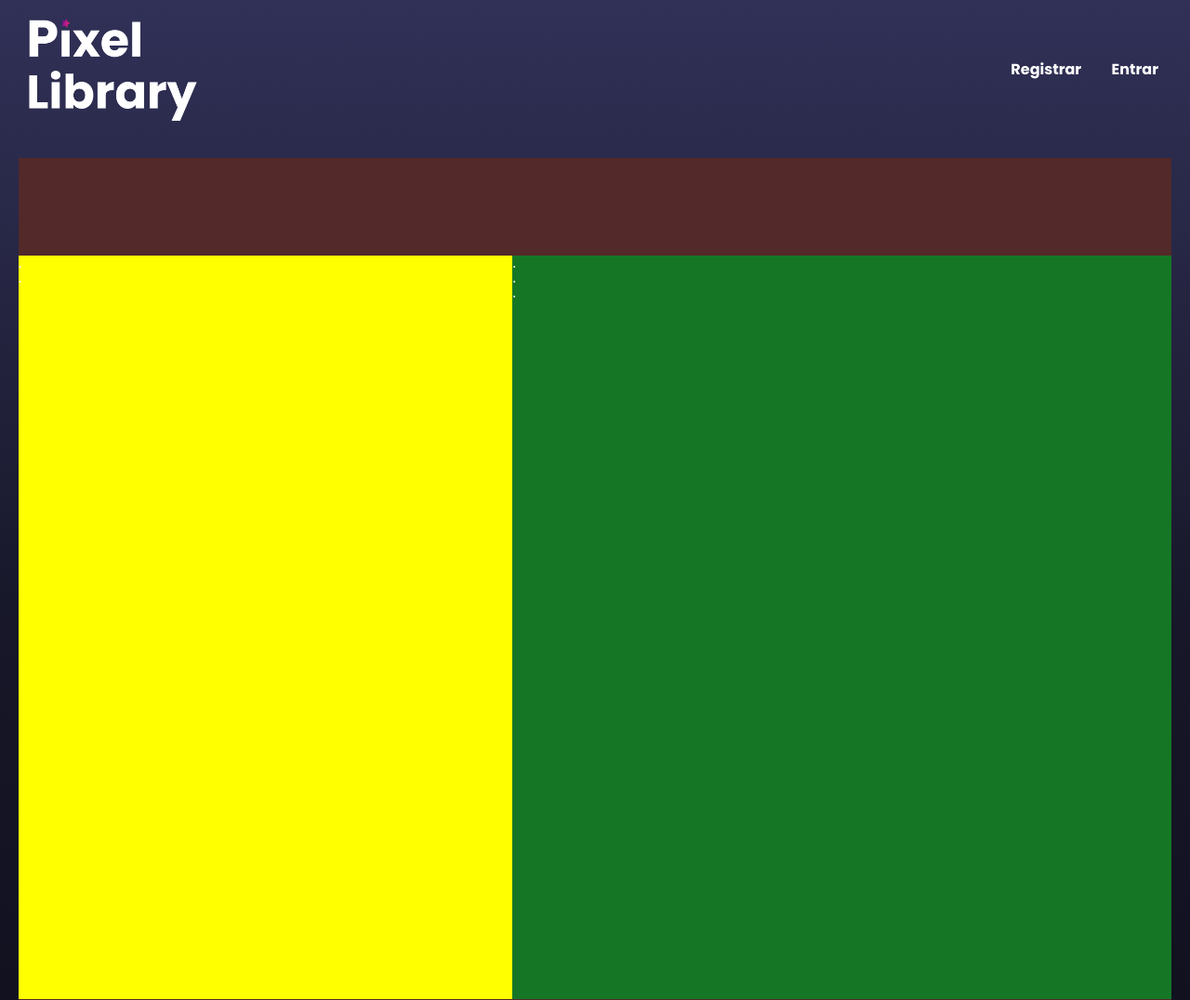
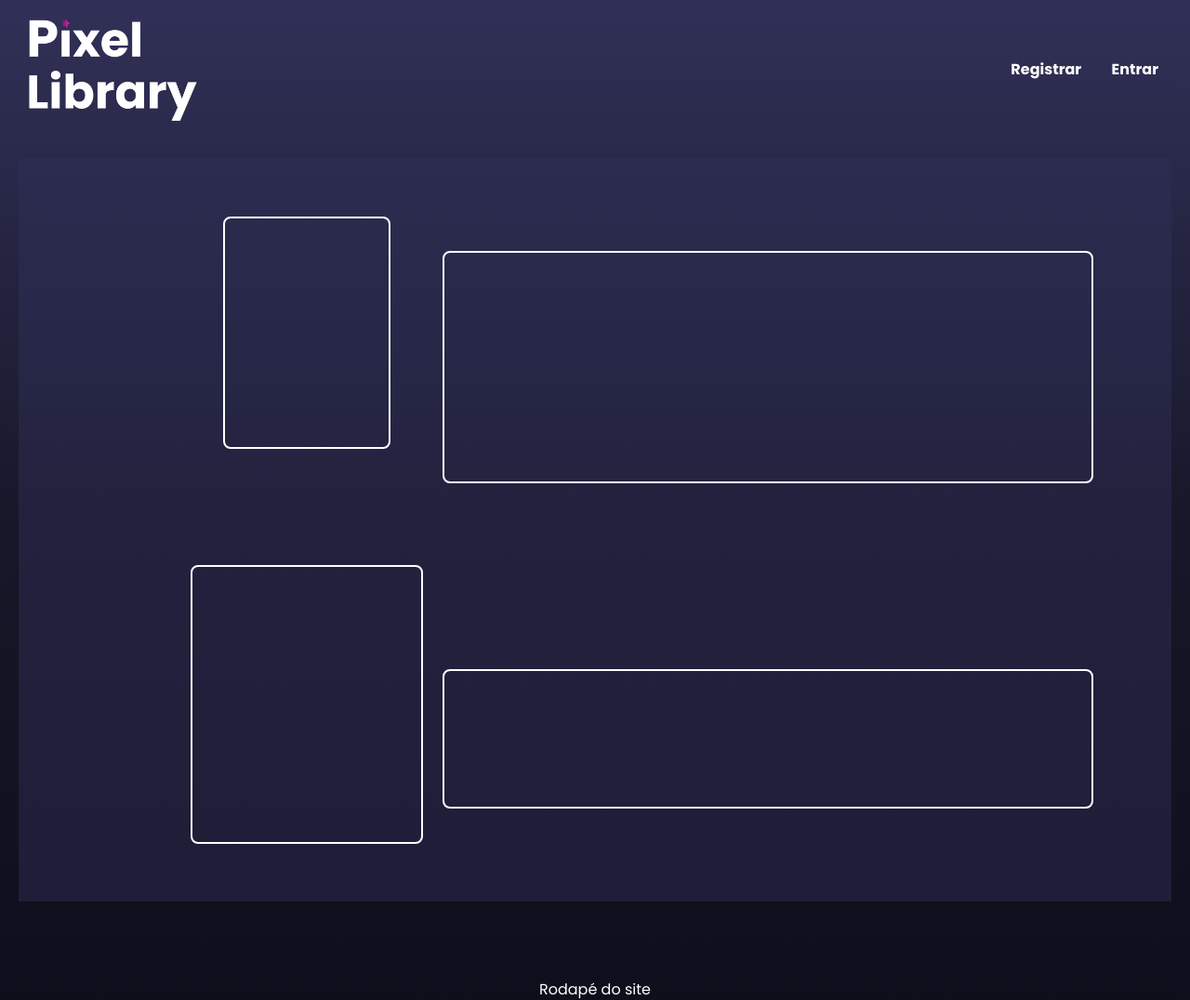
Before and after one commit to GuilhermeBRabelo/PROJETO-WEB2, a plain HTML site: page index.html in a window 1280 px wide. Shown: the top 1076 px of the page at 93% size. Drawn offline with Linux system fonts and the light colour scheme.

Commit message:
Add files via upload

```diff
--- a/css/style.css
+++ b/css/style.css
@@ -35,6 +35,7 @@ a:hover {
     color: var(--link-hover-color);
     transition: color 0.3s ease;
 }
+
 
 header {
     display: flex;
@@ -99,55 +100,80 @@ main {
 
 #container-GameInfo {
     display: flex;
-
-    justify-content: space-around;
-    align-items: center;
+    justify-content: center;
 
     width: 100%;
-    height: 1010px;
 
     background-size: cover;
     background-position: center;
 
-    background-color: rgb(83, 41, 41);
+    background-color: #31315871;
 }
 
+/* ================================= sessão dos jogos ================================= */
+
 #bloco1 {
-    background-color: yellow;
-    width: 600px;
+    display: flex;
+    flex-direction: column;
+    justify-content: space-around;
+    align-items: center;
+
+    width: 30%;
     height: 800px;
 }
 
+#capaDoJogo {
+    width: 180px;
+    height: 250px;
+    border-radius: 8px;
+    border: 2px solid rgb(255, 255, 255);
+}
+
+#avaliaçãoGlobal {
+    width: 250px;
+    height: 300px;
+    border-radius: 8px;
+    border: 2px solid rgb(255, 255, 255);
+}
+/* sessão dos jogos - bloco de avaliação */
+
+
+
+/* sessão dos jogos - bloco de informações */
+
 #bloco2 {
-    background-color: rgb(21, 119, 37);
+    display: flex;
+    flex-direction: column;
+    justify-content: space-around;
+    align-items: center;
 
-    width: 800px;
+    width: 50%;
     height: 800px;
 }
 
-/* #info-game {
-    border: 2px solid rgb(0, 255, 55);
+#descricaoCompleta {
+    width: 700px;
+    height: 250px;
+    border-radius: 8px;
+    border: 2px solid rgb(255, 255, 255);
 }
 
-#title-game {
-    font-size: 60px;
+#descricaoCompleta h2 {
+    font-size: 70px;
+    padding: 20%;
 }
 
-
-#description {
-    border: 2px solid yellow;
+#avaliacao {
+    width: 700px;
+    height: 150px;
+    border-radius: 8px;
+    border: 2px solid rgb(255, 255, 255);
 }
 
-#imagem-game {
-    width: 180px;
-    height: 240px;
-    border-radius: 8px;
-    background-color: rgb(141, 53, 53);
-} */
+/* sessão dos jogos - bloco de informações */
 
 
-
-/* sessão dos jogos */
+/* ================================= sessão dos jogos ================================= */
 
 footer {
     display: flex;
--- a/index.html
+++ b/index.html
@@ -29,14 +29,22 @@
 
         <section id="container-GameInfo">
             <div id="bloco1">
-                <div id="capaDoJogo">.</div>
-                <div id="avaliaçãoGeral">.</div>
+                <div id="capaDoJogo"></div>
+                <div id="avaliaçãoGlobal" class="text-page"></div>
             </div>
 
             <div id="bloco2">
-                <div id="tituloDoJogo">.</div>
-                <div id="data">.</div>
-                <div id="avaliacao">.</div>
+                <div id="descricaoCompleta">
+                    <!-- <h2>R.E.P.O</h2>
+
+                    <p>released on Feb 26, 2025 by semiwork</p>
+
+                    <br>
+
+                    <p>Lorem ipsum dolor sit amet consectetur adipisicing elit. Mollitia, dignissimos! Vel ea quae voluptates! Corrupti animi error eos dicta voluptatibus esse unde quaerat voluptatum obcaecati consectetur, eveniet perspiciatis consequatur autem tenetur adipisci deserunt nostrum laborum. Dolore sapiente, beatae ducimus eos assumenda quaerat quos at quia. Inventore quibusdam cum reprehenderit modi ipsam tenetur quos voluptas deserunt perferendis, voluptates ullam beatae molestiae excepturi nam minus repudiandae saepe fugiat quae exercitationem dicta maxime nulla! Nobis id veritatis excepturi aliquam voluptates optio quam tempora eaque magni et, molestiae unde aspernatur qui deserunt iste in deleniti officia delectus repellendus quidem saepe reprehenderit? Quod iure aut similique. Amet alias suscipit quia, eaque debitis nesciunt aperiam quidem et, illo fuga excepturi fugit consequatur eius sit est ea?</p> -->
+                </div>
+
+                <div id="avaliacao" class="text-page"></div>
             </div>
         </section>
 
```
Also changed, not shown: sobreNos.html (+5 -1 lines).
